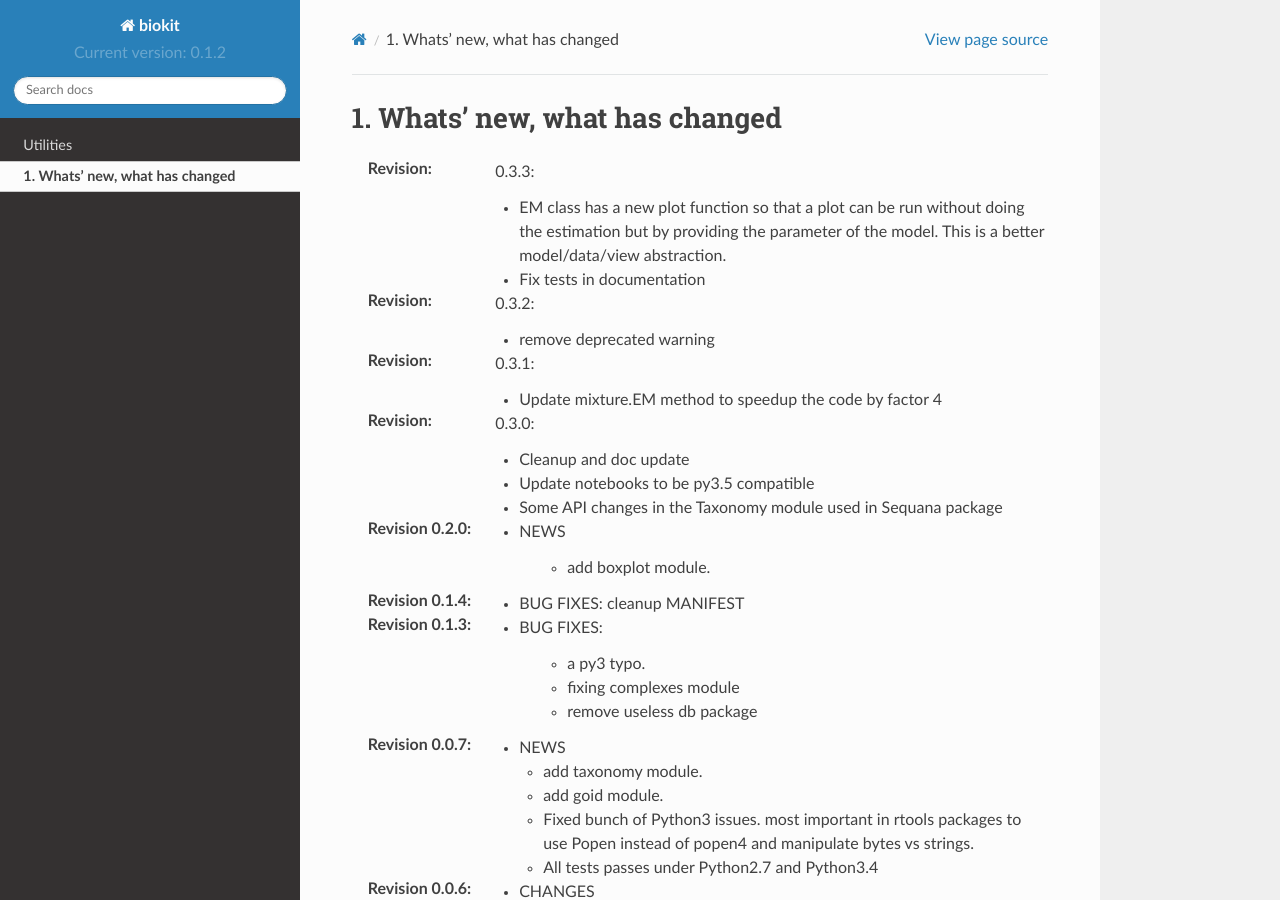
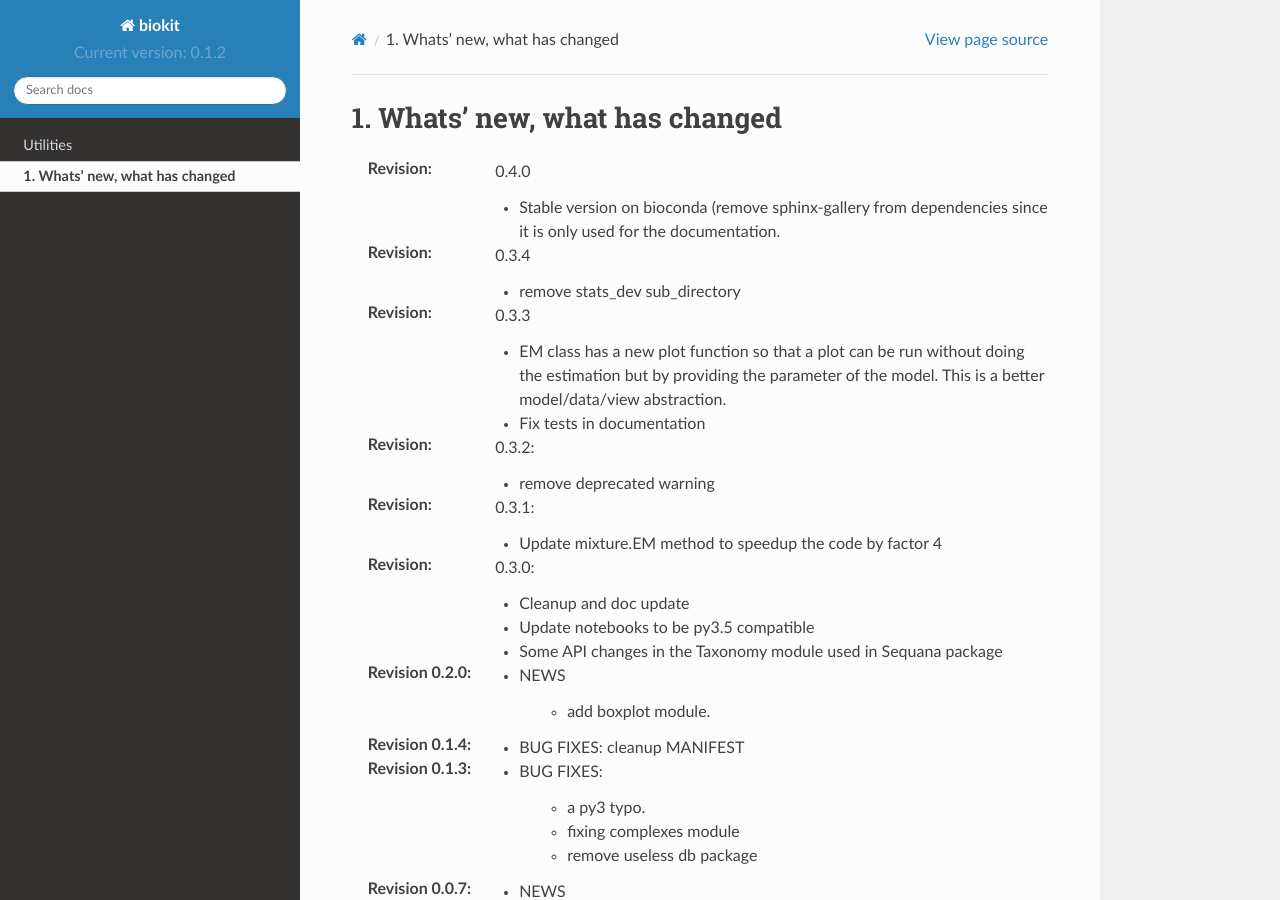
Before and after one commit to biokit/biokit, a Sphinx documentation site: the page built from doc/ChangeLog.rst, in a window 1280 px wide and 900 px high. Built offline with Sphinx 7.4.7 and the Read the Docs theme 2.0.0, drawn with Linux system fonts in a browser that asks for light colours; formulas are drawn with MathJax 3; pages that are not in the unit, such as notebooks, are missing from menus.

Commit message:
update metadata

```diff
--- a/doc/ChangeLog.rst
+++ b/doc/ChangeLog.rst
@@ -1,7 +1,16 @@
 Whats' new, what has changed
 ================================
 
-:Revision: 0.3.3:
+:Revision: 0.4.0
+
+    * Stable version on bioconda (remove sphinx-gallery from dependencies since
+      it is only used for the documentation.
+
+:Revision: 0.3.4
+
+    * remove stats_dev sub_directory
+
+:Revision: 0.3.3
 
     * EM class has a new plot function so that a plot can be run without doing
       the estimation but by providing the parameter of the model. This is a
--- a/doc/conf.py
+++ b/doc/conf.py
@@ -224,7 +224,7 @@ html_short_title = "BioKit"
 # so a file named "default.css" will overwrite the builtin "default.css".
 
 # the copybutton.js must be copied there:
-html_static_path = ['_static']
+html_static_path = ['source/_static']
 
 # If not '', a 'Last updated on:' timestamp is inserted at every page bottom,
 # using the given strftime format.
```
Also changed, not shown: setup.py (+4 -3 lines), 1 other file.
